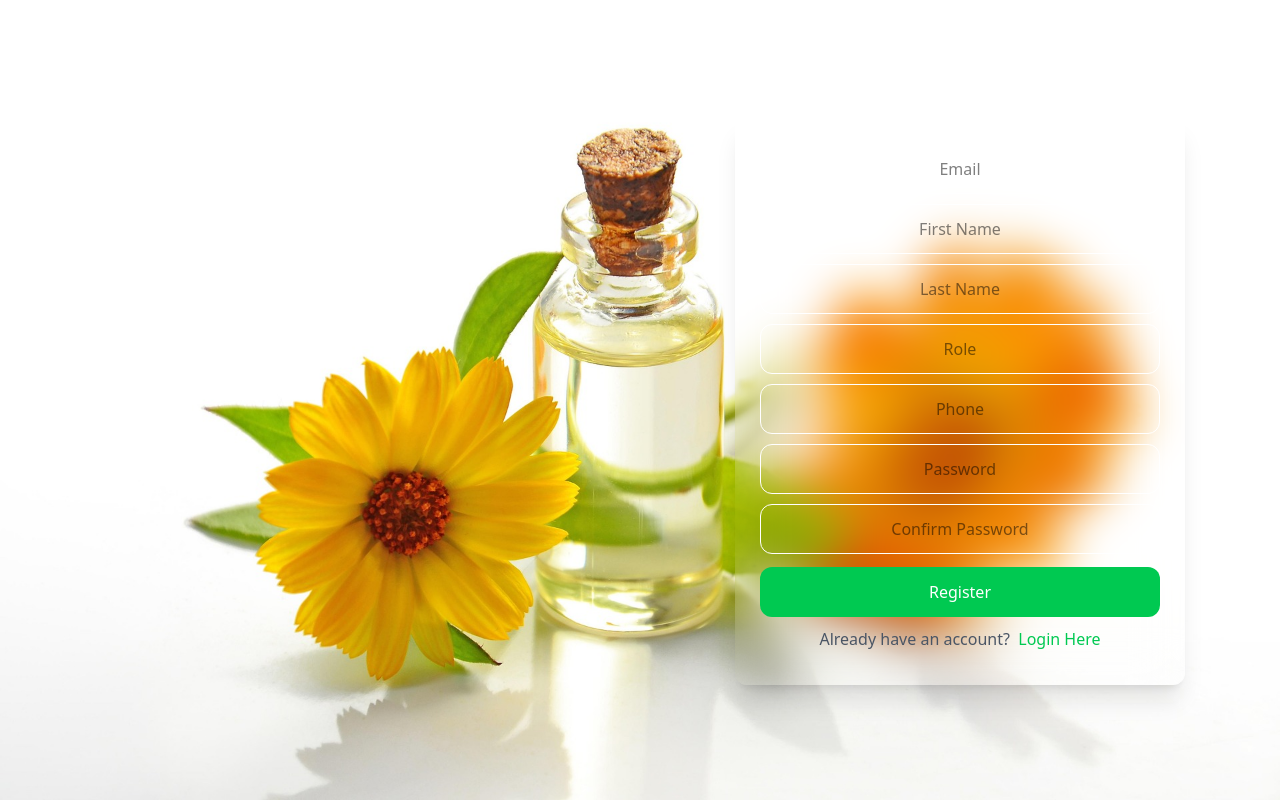
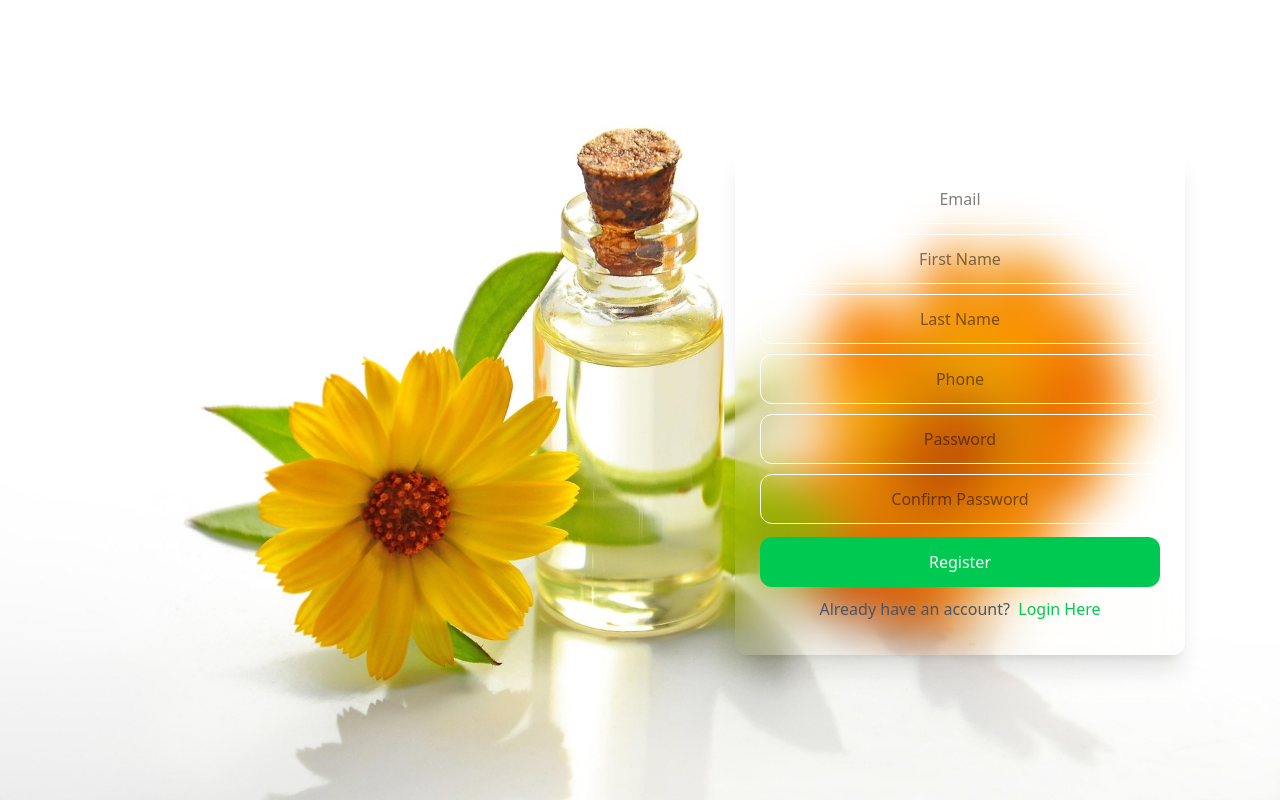
Before and after one commit to perera555/crystal-beauty-clear-frontend-batch4, a React (Vite) app: page /register in a window 1280 px wide. Built offline with nearby package versions, Linux system fonts and the light colour scheme.

Commit message:
fix the error

```diff
--- a/src/pages/admin/client/register.jsx
+++ b/src/pages/admin/client/register.jsx
@@ -35,7 +35,7 @@ export default function RegisterPage() {
         firstName: formData.firstName,
         lastName: formData.lastName,
         phone: formData.phone,
-        role: "Customer",
+        role: "user",
         password: formData.password,
       })
       .then((response) => {
@@ -75,13 +75,6 @@ export default function RegisterPage() {
             name="lastName"
             type="text"
             placeholder="Last Name"
-            className="w-[400px] h-[50px] border border-white rounded-xl text-center m-[5px]"
-          />
-          <input
-            onChange={handleChange}
-            name="role"
-            type="text"
-            placeholder="Role"
             className="w-[400px] h-[50px] border border-white rounded-xl text-center m-[5px]"
           />
 
```
